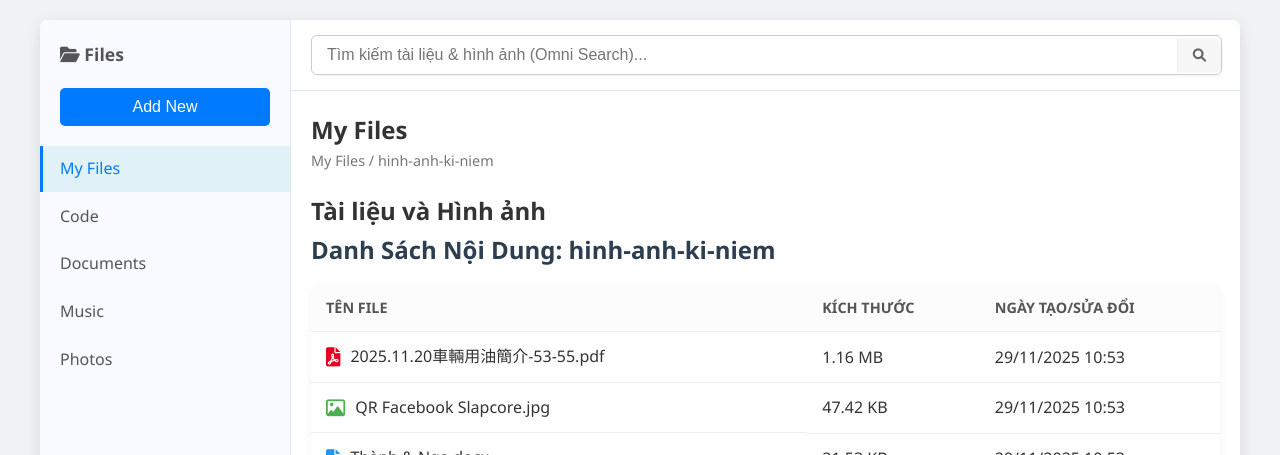
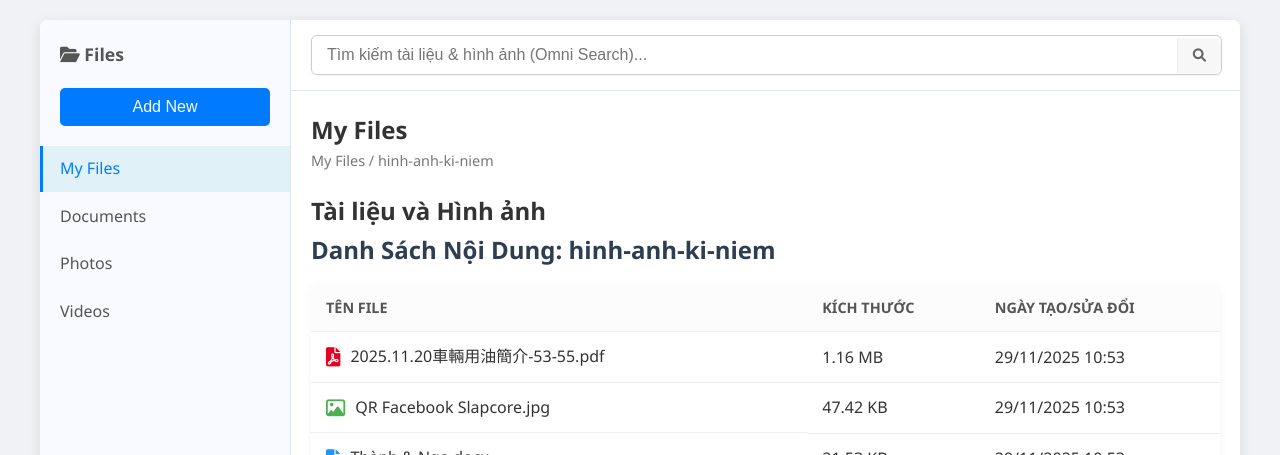
Before and after one commit to VongXauKin/mydata, a Jekyll site: the page built from hinh-anh-ki-niem/index.html, in a window 1280 px wide. Shown: the top 455 px of the page. Built offline with Jekyll 4.4.1, drawn with Linux system fonts in a browser that asks for light colours; comment, search, counter and statistics services are not loaded.

Commit message:
Update default.html

```diff
--- a/_layouts/default.html
+++ b/_layouts/default.html
@@ -21,10 +21,9 @@
             <nav class="sidebar-nav">
                 <ul>
                     <li><a href="{{ site.baseurl }}/hinh-anh-ki-niem/" {% if page.url contains '/hinh-anh-ki-niem/' %}class="active"{% endif %}>My Files</a></li>
-                    <li><a href="#">Code</a></li>
-                    <li><a href="#">Documents</a></li>
-                    <li><a href="#">Music</a></li>
-                    <li><a href="#">Photos</a></li>
+                    <li><a href="{{ site.baseurl }}/documents/">Documents</a></li>
+                    <li><a href="{{ site.baseurl }}/photos/">Photos</a></li>
+                    <li><a href="{{ site.baseurl }}/videos/">Videos</a></li>
                 </ul>
             </nav>
         </aside>
```
